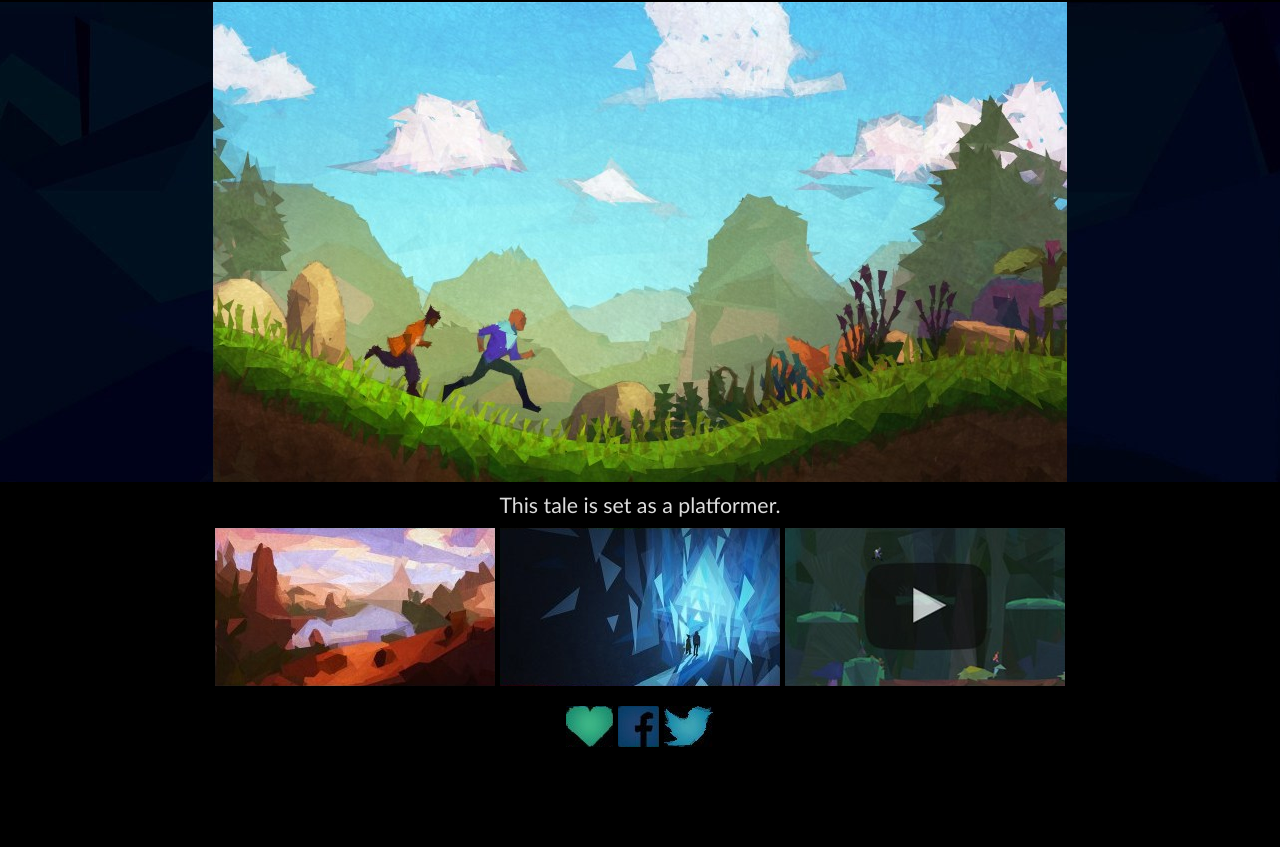
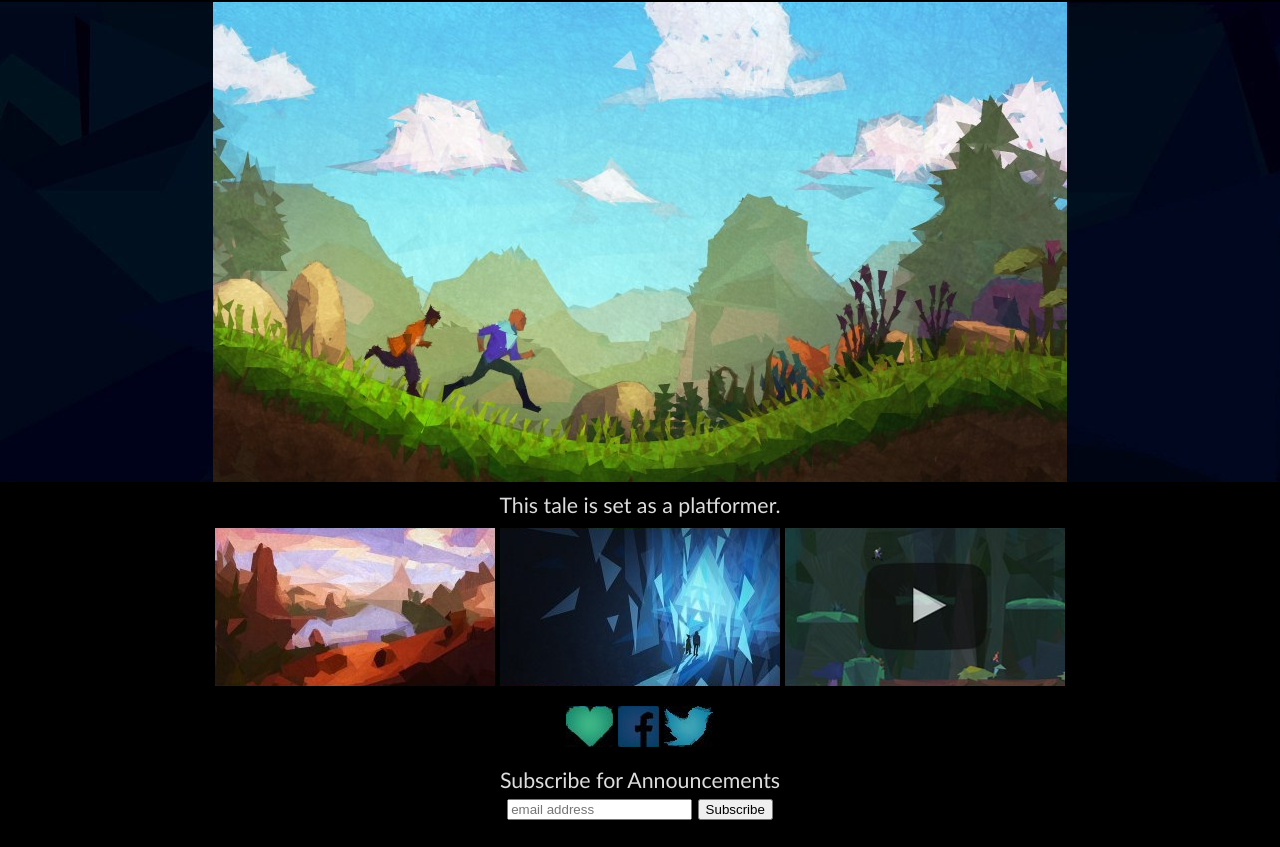
Before and after one commit to shard-game/shard-game.github.io, a plain HTML site: page index.html in a window 1280 px wide. Shown: the part 184-1031 px from the top of the page. Before the commit the page ends 951 px from the top, so only its background shows below. Drawn offline with Linux system fonts and the light colour scheme.

Commit message:
initial email subscription form

```diff
--- a/index.html
+++ b/index.html
@@ -51,6 +51,10 @@ body {
   text-align:center;
 }
 #social {
+  margin: 15px auto 15px auto;
+  text-align:center;
+}
+#subscribe {
   margin: 15px auto 15px auto;
   text-align:center;
 }
@@ -137,7 +141,7 @@ function setIdx(idx)
     elem.innerHTML = "Everything is made of shards.";
     break;
  case 1:
-    elem.innerHTML = "Standing at the edge.";
+    elem.innerHTML = "At the edge.";
     break;
  case 2:
     elem.innerHTML = "This tale is set as a platformer.";
@@ -203,7 +207,17 @@ function setIdx(idx)
 <a id="ht-link" href="http://bit.ly/1j7cnDA" alt="mr. div - white-xmas"><div id="ht"></div></a>
 <a href="http://facebook.com/ShardGame"><div id="fb"></div></a>
 <a href="http://twitter.com/ShardGame"><div id="tw"></div></a>
+</div>
 
+<div id="subscribe">
+<form action="//glugglug.us10.list-manage.com/subscribe/post?u=5a05856fb2be3f96089b56495&amp;id=6a8692f79a" method="post" id="mc-embedded-subscribe-form" name="mc-embedded-subscribe-form" class="validate" target="_blank" novalidate>
+    <div>
+	<label for="mce-EMAIL">Subscribe for Announcements<br></label>
+	<input type="email" value="" name="EMAIL" class="email" id="mce-EMAIL" placeholder="email address" required>
+    <div style="position: absolute; left: -5000px;" aria-hidden="true"><input type="text" name="b_5a05856fb2be3f96089b56495_6a8692f79a" tabindex="-1" value=""></div>
+    <input type="submit" value="Subscribe" name="subscribe" id="mc-embedded-subscribe" class="button">
+    </div>
+</form>
 </div>
 
 <script type="text/javascript">
```
